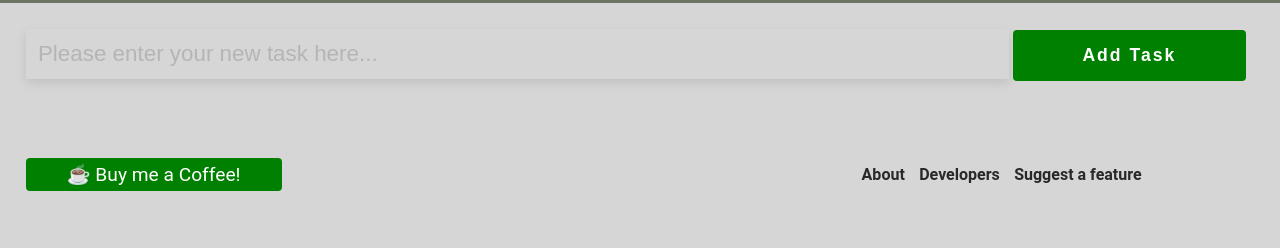
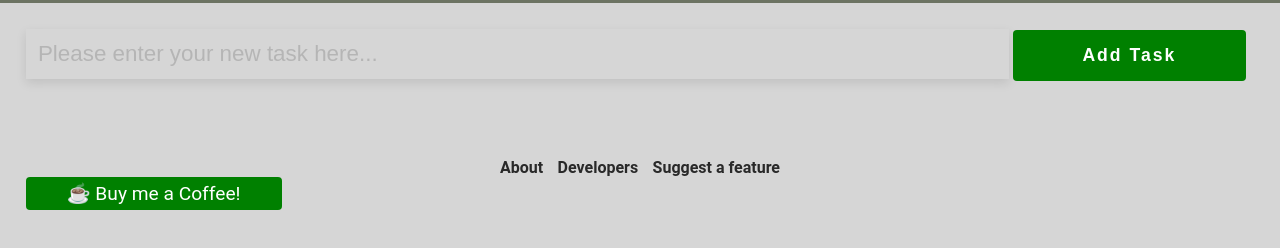
Before and after one commit to pray1n/todo, a plain HTML site: page index.html in a window 1280 px wide. Shown: the part 76-324 px from the top of the page. Drawn offline with Linux system fonts and the light colour scheme; a web font is replaced by a local one.

Commit message:
coffee button updated

```diff
--- a/style.css
+++ b/style.css
@@ -139,11 +139,8 @@ p{
 
 /* Footer Styling */
 footer{
-    display: flex;
     flex-direction: row-reverse;
     align-items: center;
-    justify-content: flex-end;
-
     }
 
 
@@ -151,7 +148,7 @@ footer{
     display: flex;
     justify-content: center;
     width: 30rem;
-    margin-left: 30rem;
+    margin: auto;
 }
 .footer ul li{
     list-style: none;
```
